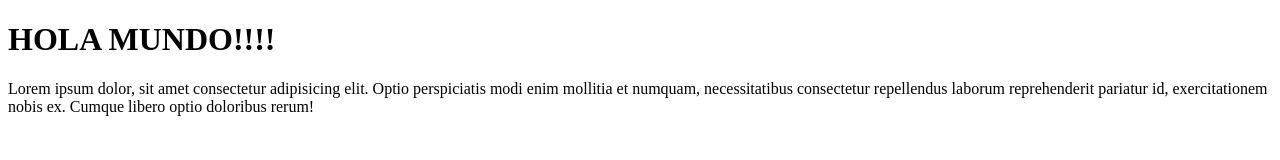
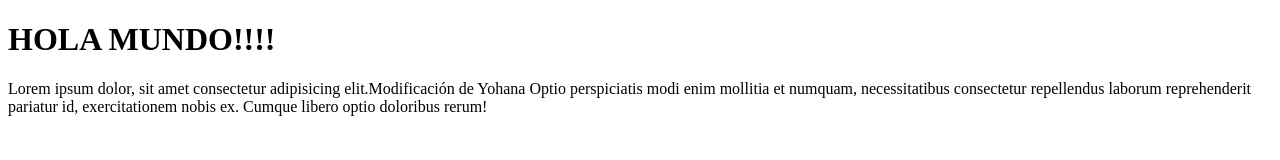
Before and after one commit to kairayary/practicaGit, a plain HTML site: page index.html in a window 1280 px wide. Drawn offline with Linux system fonts and the light colour scheme.

Commit message:
modificación intermedia del parráfo

```diff
--- a/index.html
+++ b/index.html
@@ -7,6 +7,6 @@
 </head>
 <body>
     <h1>HOLA MUNDO!!!!</h1>
-    <p>Lorem ipsum dolor, sit amet consectetur adipisicing elit. Optio perspiciatis modi enim mollitia et numquam, necessitatibus consectetur repellendus laborum reprehenderit pariatur id, exercitationem nobis ex. Cumque libero optio doloribus rerum!</p>
+    <p>Lorem ipsum dolor, sit amet consectetur adipisicing elit.Modificación de Yohana Optio perspiciatis modi enim mollitia et numquam, necessitatibus consectetur repellendus laborum reprehenderit pariatur id, exercitationem nobis ex. Cumque libero optio doloribus rerum!</p>
 </body>
 </html>
```
